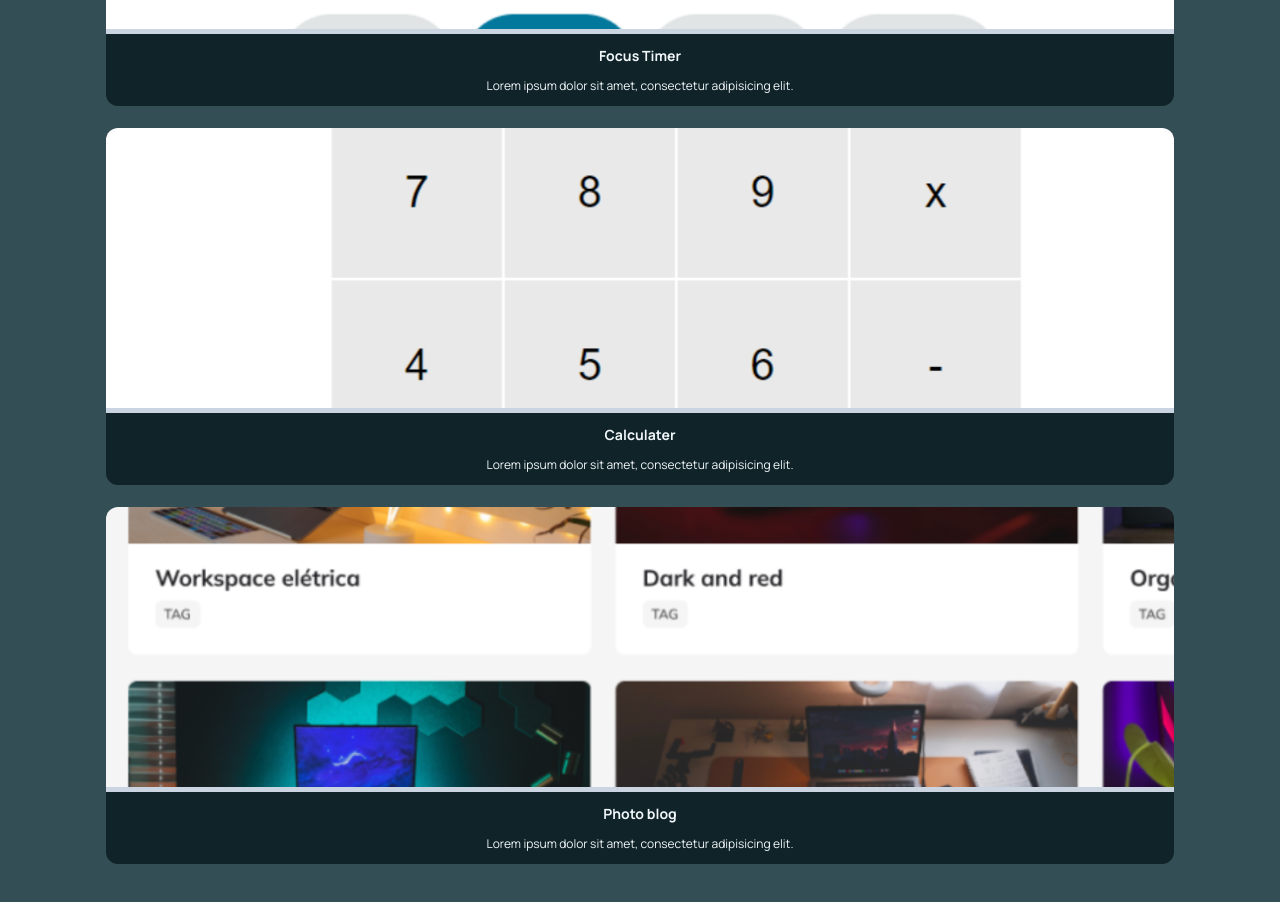
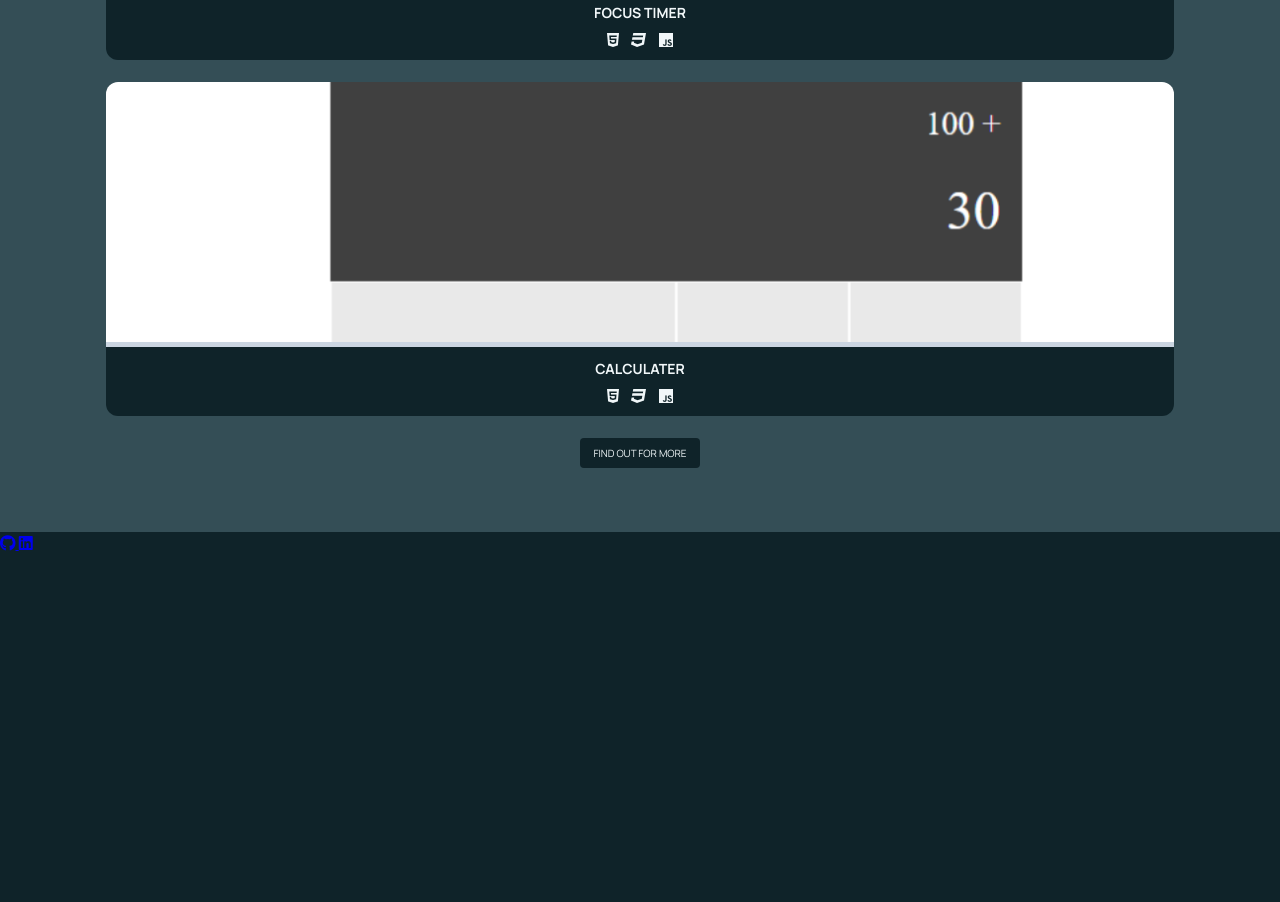
Before and after one commit to VitorTorquato/portifolio, a plain HTML site: page index.html in a window 1280 px wide. Shown: the part 1512-2414 px from the top of the page. After the commit the page ends 2066 px from the top, so only its background shows below. Drawn offline with Linux system fonts and the light colour scheme.

Commit message:
building

```diff
--- a/index.html
+++ b/index.html
@@ -5,6 +5,8 @@
     <meta name="viewport" content="width=device-width, initial-scale=1.0">
     <title>Vitor Torquato</title>
     <link rel="stylesheet" href="style.css">
+
+    <script src="https://kit.fontawesome.com/0e08ef1fea.js" crossorigin="anonymous"></script>
 
     <script src="src/main.js" defer></script>
 
@@ -25,7 +27,7 @@
             <nav class="mobile-nav">
                 <a href="#">About Me</a>
                 <a href="#">Projects</a>
-                <a href="#">Skills</a>
+                <a href="#">tools </a>
                 <a href="#">Contact</a>
             </nav>
         </div>
@@ -53,7 +55,8 @@
                         <div class="border"></div>
                         <figurecaption class="card-content">
                             <h3>Expert Notes</h3>
-                            <p>Lorem ipsum dolor sit amet, consectetur adipisicing elit. </p>
+                            <span class="techs"><i class="fa-brands fa-react "></i></span>
+
                         </figurecaption>
                     </div>
                     <div class="project-card">
@@ -63,7 +66,13 @@
                         <div class="border"></div>
                         <figurecaption class="card-content">
                             <h3>Focus Timer</h3>
-                            <p>Lorem ipsum dolor sit amet, consectetur adipisicing elit. </p>
+
+                                <span class="techs">
+                                    <i class="fa-brands fa-html5"></i>
+                                    <i class="fa-brands fa-css3"></i>
+                                    <i class="fa-brands fa-js"></i>
+                                </span>
+
                         </figurecaption>
                     </div>
                     <div class="project-card">
@@ -73,20 +82,19 @@
                         <div class="border"></div>
                         <figurecaption class="card-content">
                             <h3>Calculater</h3>
-                            <p>Lorem ipsum dolor sit amet, consectetur adipisicing elit. </p>
-                        </figurecaption>
-                    </div>
-                    <div class="project-card">
-                        <figure class="card-img">
-                            <img src="assets/photo-blog-img.png" alt="photo blog web site image">
-                        </figure>
-                        <div class="border"></div>
-                        <figurecaption class="card-content">
-                            <h3>Photo blog</h3>
-                            <p>Lorem ipsum dolor sit amet, consectetur adipisicing elit. </p>
+
+                                <span class="techs">
+                                    <i class="fa-brands fa-html5"></i>
+                                    <i class="fa-brands fa-css3"></i>
+                                    <i class="fa-brands fa-js"></i>
+                                </span>
+
                         </figurecaption>
                     </div>
 
+                    <button class="projects-button">
+                        find out for more
+                    </button>
 
 
 
@@ -96,6 +104,18 @@
 
             </div>
         </section>
-    </main>
+     </main>
+
+     <footer>
+        <a href="https://github.com/vitortorquato" target="_blank">
+            <i class="fa-brands fa-github"></i>
+        </a>
+
+        <a href="https://www.linkedin.com/in/vitor-torquato-3743b6291/" target="_blank">
+            <i class="fa-brands fa-linkedin"></i>
+        </a>
+
+
+     </footer>
 </body>
 </html>
--- a/style.css
+++ b/style.css
@@ -196,21 +196,24 @@ header .container{
     flex-direction: column;
     gap: 2.2rem;
 
+    align-items: center;
+
 }
 
 .project-card{
-
     border-radius: 1.2rem;
     overflow: hidden;
 
 }
+
+
 .card-img {
-    height: 28rem;
-}
+    height:26rem;
+    object-fit: cover;
+    overflow: hidden;
 
-.card-img img{
-    object-fit: cover;
-    height: 100%;
+
+
 
 }
 
@@ -221,16 +224,43 @@ header .container{
 }
 
 .card-content{
-    text-align: center;
+
     display: block;
     padding: 1.2rem;
     background-color: var(--bg-color);
+    text-align: center;
 
     font-size: 1.2rem;
+    text-transform: uppercase;
 
 }
-.card-content h3{
-    margin-bottom: 1.2rem;
+
+.techs{
+    margin-top: 1rem;
+    width: 100%;
+    justify-content: center;
+    gap: 1.2rem;
+    display: flex;
+    font-size: 1.6rem;
+}
+.projects-button{
+    width: 12rem;
+    padding: .8rem;
+
+    border: none;
+    border-radius: 4px;
+    background-color:var(--bg-color);
+
+    font-family: var(--font-standard);
+    color: var(--text-color);
+    font-size: 1rem;
+    text-transform: uppercase;
+
+}
+
+.projects-button:hover{
+    background-color:  #1e293b;
+    font-weight: 600;
 }
 
 
```
